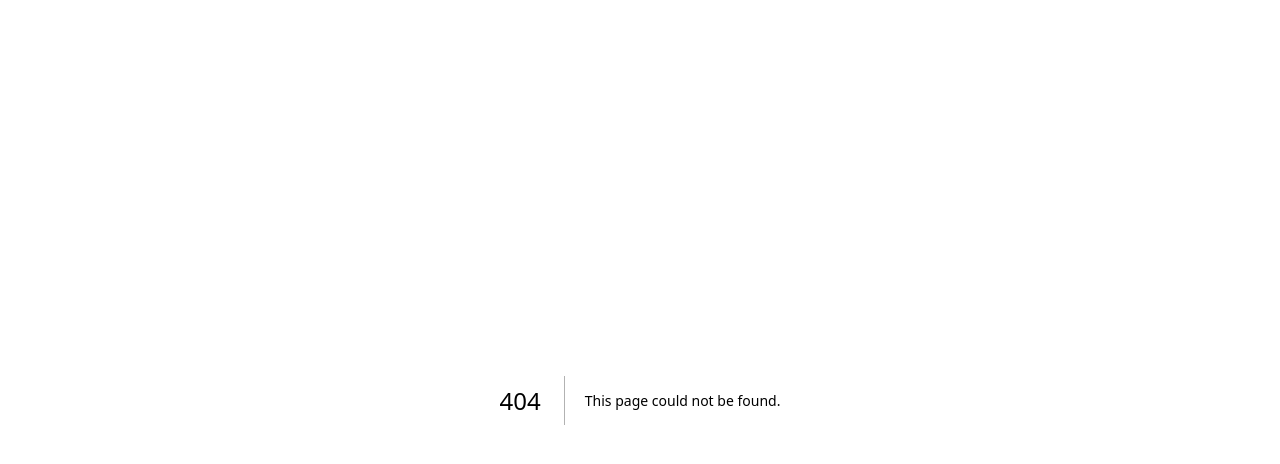
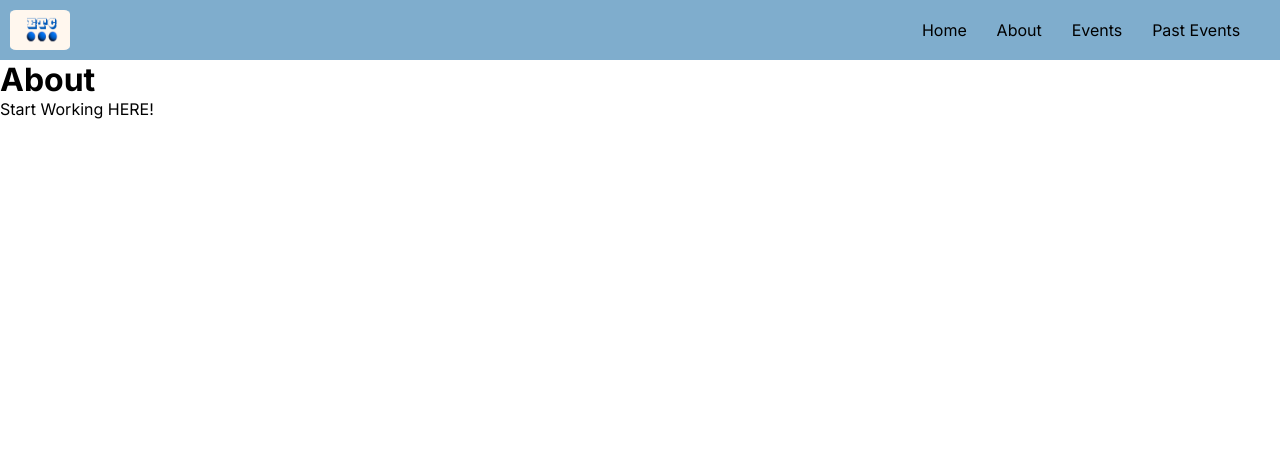
Before and after one commit to Susmita2105/Event-Calendar, a Next.js app: page /about in a window 1280 px wide. Before the commit this address had no page. Shown: the top 464 px of the page. Built offline with nearby package versions, Linux system fonts and the light colour scheme.

Commit message:
add navbar in global layout

```diff
--- /dev/null
+++ b/app/about/page.js
@@ -0,0 +1,8 @@
+export default function About() {
+    return (
+        <main>
+            <h1>About</h1>
+            <p>Start Working HERE!</p>
+        </main>
+    );
+}
--- /dev/null
+++ b/app/components/navbar.js
@@ -0,0 +1,33 @@
+import Link from "next/link";
+import Image from "next/image";
+import styles from "./navbar.module.css";
+
+const Navbar = () => {
+    return (
+        <nav className={styles.head}>
+            <Image
+                src="/etc-7046525_640.png"
+                alt="logo"
+                width="60"
+                height="40"
+                className={styles.logo}
+            />
+            <section className={styles.dir}>
+                <Link href="/" className={styles.link}>
+                    Home
+                </Link>
+                <Link href="/about" className={styles.link}>
+                    About
+                </Link>
+                <Link href="/events" className={styles.link}>
+                    Events
+                </Link>
+                <Link href="/past-events" className={styles.link}>
+                    Past Events
+                </Link>
+            </section>
+        </nav>
+    );
+};
+
+export default Navbar;
--- /dev/null
+++ b/app/components/navbar.module.css
@@ -0,0 +1,26 @@
+.logo {
+    border-radius: 10%;
+}
+
+.head {
+    display: flex;
+    flex-direction: row;
+    padding: 10px;
+    justify-content: space-between;
+    position: sticky;
+    top: 0;
+    background-color: #7fadcd;
+}
+
+.dir {
+    display: flex;
+    flex-direction: row;
+    justify-content: space-evenly;
+    align-items: center;
+    width: 30%;
+}
+
+.link {
+    text-decoration: none;
+    color: black;
+}
--- a/app/layout.js
+++ b/app/layout.js
@@ -1,5 +1,6 @@
 import { Inter } from "next/font/google";
 import "./globals.css";
+import Navbar from "./components/navbar";
 
 const inter = Inter({ subsets: ["latin"] });
 
@@ -12,7 +13,10 @@ export const metadata = {
 export default function RootLayout({ children }) {
   return (
     <html lang="en">
-      <body className={inter.className}>{children}</body>
+      <body className={inter.className}>
+        <Navbar />
+        {children}
+      </body>
     </html>
   );
 }
```
Also changed, not shown: app/events/page.js (added, +8 -0 lines), app/past-events/page.js (added, +8 -0 lines), app/about/page.module.css (added), app/events/page.module.css (added), app/past-events/page.module.css (added), public/etc-7046525_640.png (added).
